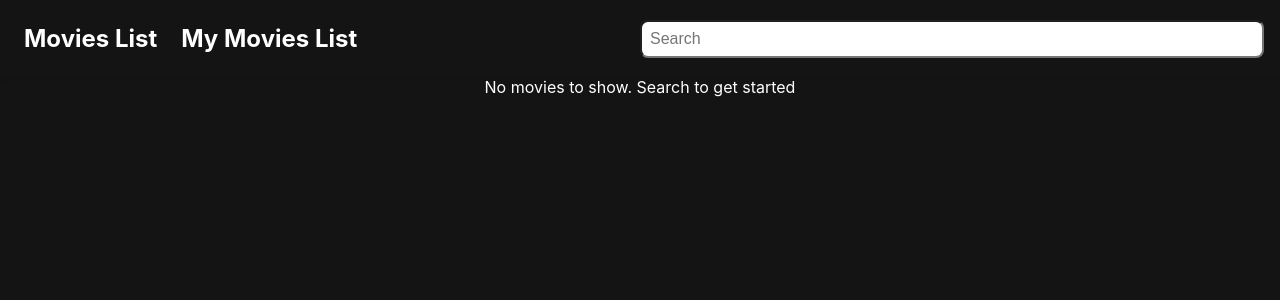
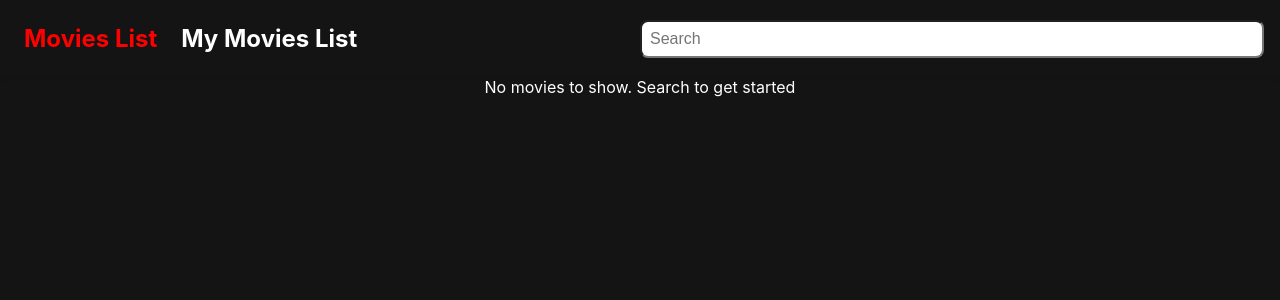
Before and after one commit to sanyamk30/MoviesApp, a React (Create React App) app: page /list in a window 1280 px wide. Shown: the top 300 px of the page. Built offline with nearby package versions, Linux system fonts and the light colour scheme.

Commit message:
Nav bar selected state and cursor pointer added

```diff
--- a/src/components/NavBar.tsx
+++ b/src/components/NavBar.tsx
@@ -1,7 +1,7 @@
 /** @jsxImportSource @emotion/react */
 import { useContext } from 'react';
 import { routes } from '../routes';
-import { Link } from 'react-router-dom';
+import { Link, useLocation } from 'react-router-dom';
 import { AppContext } from '../App';
 
 const navItems = [
@@ -17,6 +17,7 @@ const navItems = [
 
 const NavBar = () => {
 	const { searchInput, setSearchInput } = useContext(AppContext);
+	const location = useLocation();
 
 	const handleInputChange = (event: React.ChangeEvent<HTMLInputElement>) => {
 		setSearchInput(event.target.value);
@@ -41,8 +42,24 @@ const NavBar = () => {
 		>
 			<nav css={{ display: 'flex', flexDirection: 'row', flexWrap: 'wrap' }}>
 				{navItems.map((item, index) => (
-					<li css={{ marginRight: '8px', padding: '8px', listStyle: 'none' }} key={index}>
-						<Link to={item.route} css={{ color: '#fff', textDecoration: 'none', fontSize: '24px', fontWeight: 'bold' }}>
+					<li
+						css={{
+							marginRight: '8px',
+							padding: '8px',
+							listStyle: 'none',
+							':hover': { cursor: 'pointer' }
+						}}
+						key={index}
+					>
+						<Link
+							to={item.route}
+							css={{
+								textDecoration: 'none',
+								fontSize: '24px',
+								fontWeight: 'bold',
+								...(`/${item.route}` === location.pathname ? { color: 'red' } : { color: '#fff' })
+							}}
+						>
 							{item.label}
 						</Link>
 					</li>
```
